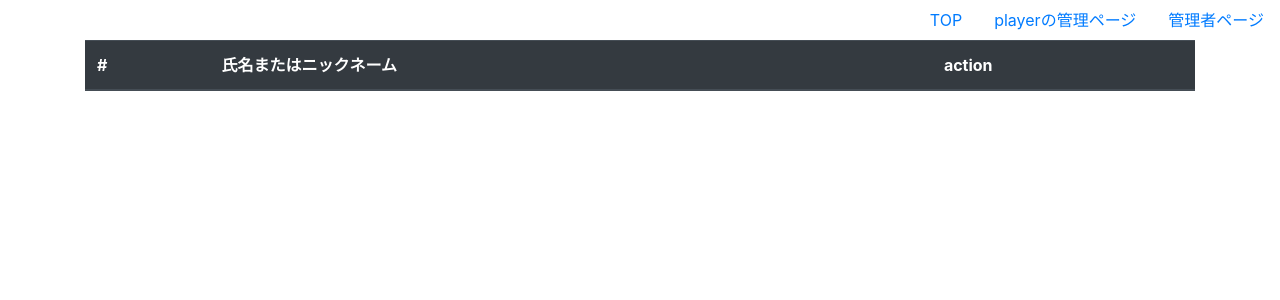
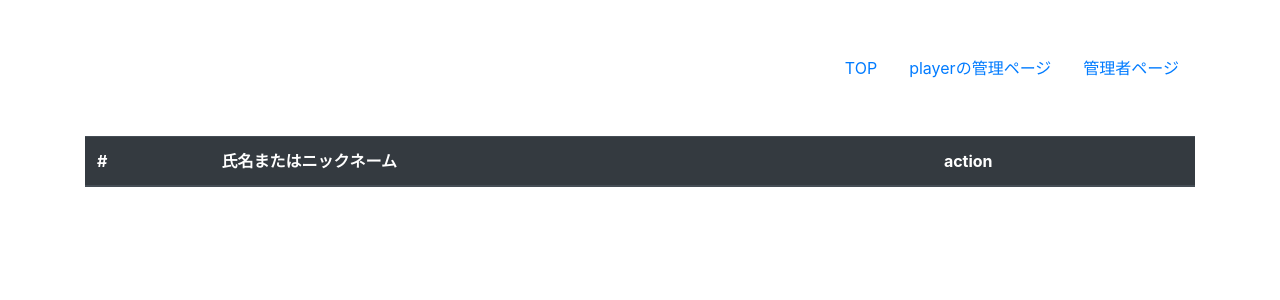
Before and after one commit to kiyounitachifurumaubokuhakirai/aha, a PHP site: page /admin/admin_players/players.php in a window 1280 px wide. Shown: the top 300 px of the page. Run offline with PHP 8.4, Linux system fonts and the light colour scheme; data that the repository does not hold is empty.

Commit message:
レイアウトを変更

```diff
--- a/htdocs/admin/admin_players/players.php
+++ b/htdocs/admin/admin_players/players.php
@@ -34,21 +34,22 @@
     <!-- header -->
 
     <!-- nav -->
+    <div class="container mt-5" >
         <ul class="nav justify-content-end">
             <li class="nav-item">
-            <a class="nav-link" href="../index.php">TOP</a>
+                <a class="nav-link" href="../../index.php">TOP</a>
             </li>
             <li class="nav-item">
-            <a class="nav-link" href="../players/players_page.php">playerの管理ページ</a>
+                <a class="nav-link" href="../../players/players_page.php">playerの管理ページ</a>
             </li>
             <li class="nav-item">
                 <a class="nav-link" href="../admin_page.php">管理者ページ</a>
             </li>
         </ul>
-
+    </div>
 
     <!-- main -->
-    <div class="container">
+    <div class="container mt-5">
         <table class="table table-hover">
             <thead class="thead-dark">
                 <tr>
```
Lines whose indentation alone changed are shown as unchanged.
